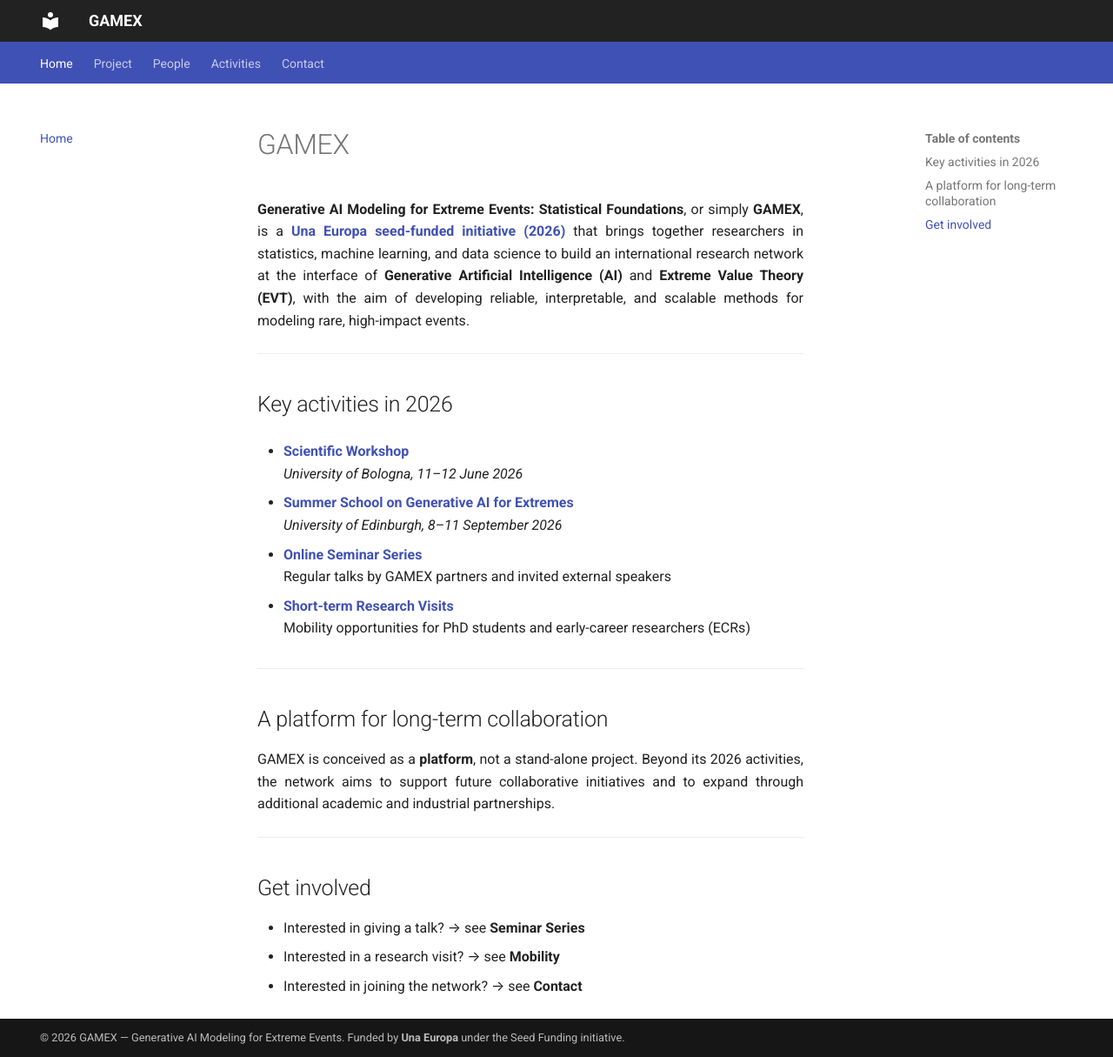
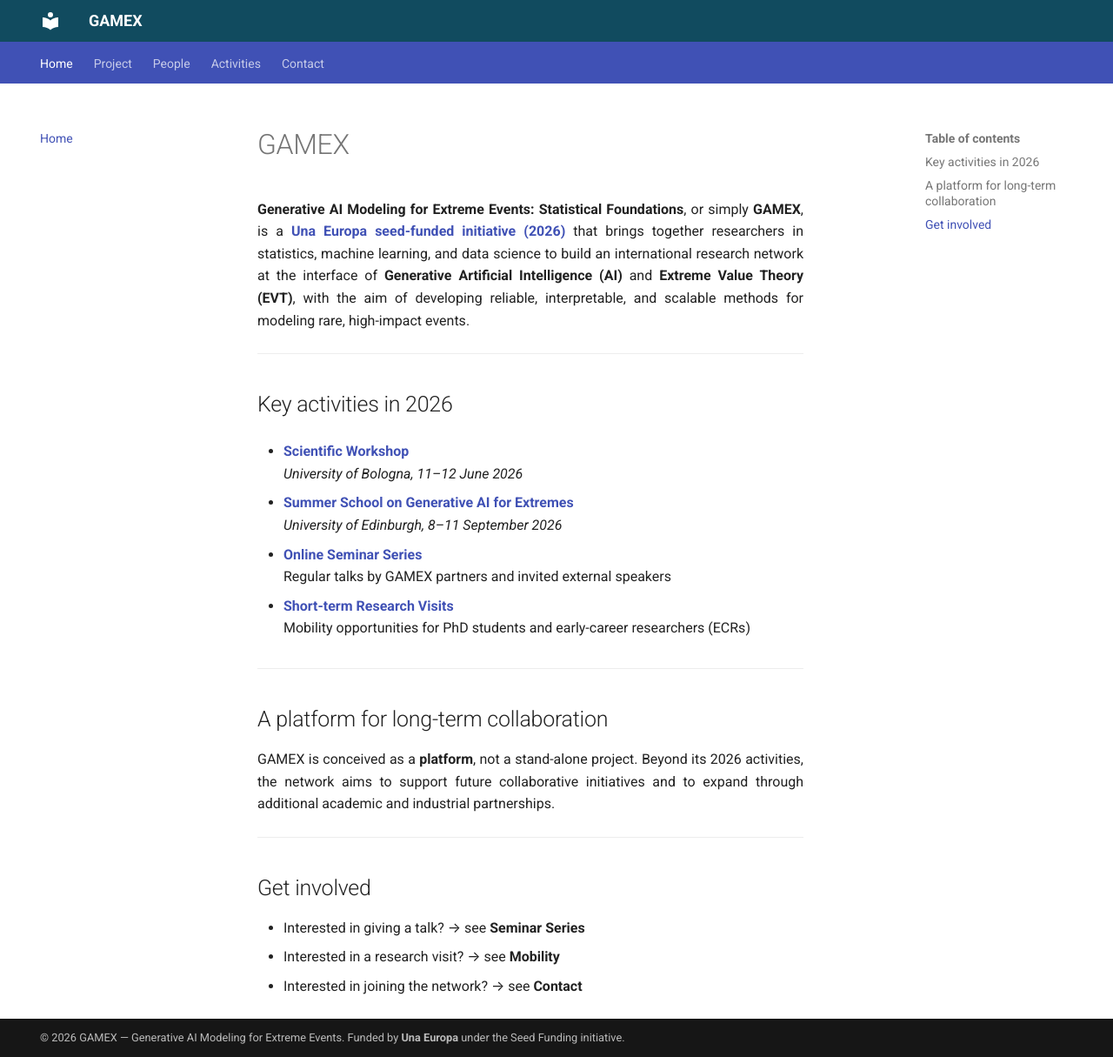
Before and after one commit to gamex-network/gamex-network.github.io, an MkDocs documentation site: the page built from docs/index.md, in a window 1280 px wide and 1215 px high. Shown: the whole window at 87% size. Built offline with MkDocs 1.6.1 and Material for MkDocs 9.7.7, drawn with Linux system fonts in a browser that asks for light colours.

Commit message:
Update extra.css

```diff
--- a/docs/stylesheets/extra.css
+++ b/docs/stylesheets/extra.css
@@ -1,6 +1,6 @@
 /* Header background */
 .md-header {
-  background-color: #222222 !important;
+  background-color: #114b5f !important;
 }
 
 /* Hide the search UI (icon + bar) */
```
